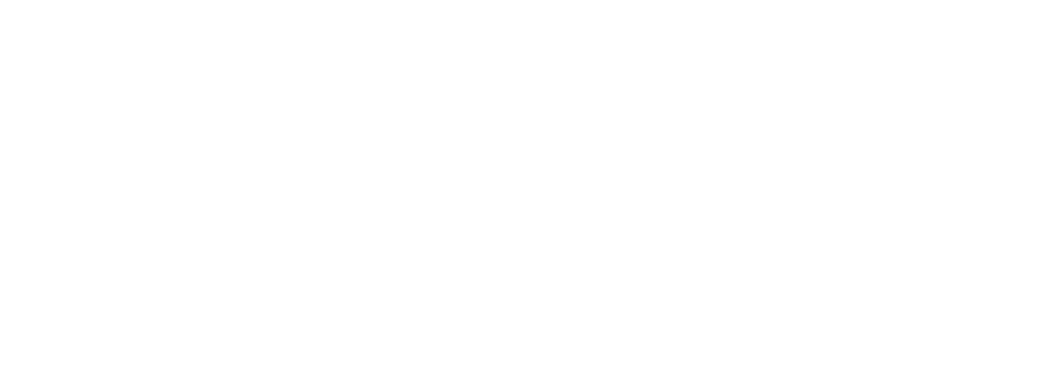
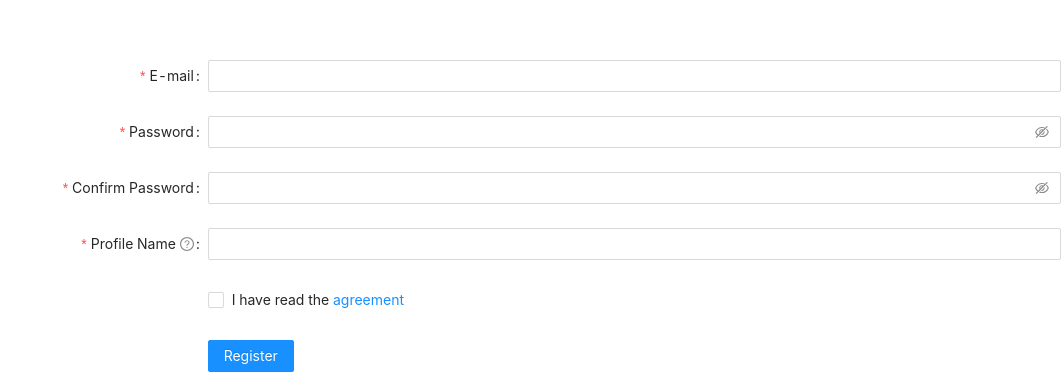
Before and after one commit to halaszd/email-system, a React (Create React App) app in the folder frontend/: page /register in a window 1280 px wide. Shown: the part 798-1170 px from the top of the page, without its empty margins (219-1280 px from the left). Before the commit the page ends 800 px from the top, so only its background shows below. Built offline with nearby package versions, Linux system fonts and the light colour scheme.

Commit message:
Mails is the component for inbox, sent mails and trash now. Got register and login component from Ant.

```diff
--- a/frontend/src/App.tsx
+++ b/frontend/src/App.tsx
@@ -14,20 +14,20 @@
 
 import { useState } from 'react';
 
-import Inbox from './components/inbox/Inbox';
+import Mails from './components/mails/Mails';
 import NewMail from './components/new_mail/NewMail';
-import SentMails from './components/sent_mails/SentMails';
-import Trash from './components/trash/Trash';
 import SearchBar from './components/searchbar/SearchBar';
+import Register from './components/register/Register';
+import Login from './components/login/Login';
+
 // TODO:
-// 1: fetch the inbox mails when we click on inbox
 // 3: if we click on a mail it should show us the whole mail
 // 4: searchbar functionality
-// 4: searchbar lined with mails
 // 4: style the page a bit
 // 5: post new mail to server, receive answer with updated sent mails
-// 6: register page
-// 6: login page
+// 6: register page and login page
+// 6: register and login buttons are on the top right corner, when we click them we are redirected to the proper page
+// 7: in Mails.tsx make type and render for trash as well
 // x: if isNewMail is false and the form inside is not empty --> save into the drafts
 // x: read, unread
 
@@ -48,6 +48,7 @@
   display: flex;
   flex-direction: column;
   gap: 20px;
+  padding-top: 80px; // danger!
 `;
 
 const ModButton = styled(Button)`
@@ -63,6 +64,18 @@
 
   return (
     <Router>
+      <ul>
+        <li>
+          <Link to="register">
+            Register
+          </Link>
+        </li>
+        <li>
+          <Link to="login">
+            Login
+          </Link>
+        </li>
+      </ul>
         <ContentDiv>
           <SideBar>
             <li>
@@ -88,18 +101,30 @@
             <SearchBar />
             <Switch>
               <Route exact path="/">
-                <Inbox />
+                <Mails boxType="inbox" />
               </Route>
               <Route path="/sent">
-                <SentMails />
+                <Mails boxType="sent" />
               </Route>
               <Route path="/trash">
-                <Trash />
+                <Mails boxType= "trash" />
               </Route>
             </Switch>
           </div>
           { isNewMail && <NewMail isNewMail={isNewMail} setIsNewMail={setIsNewMail}/>}
         </ContentDiv>
+
+        {/* Login and Registration */}
+        <Switch>
+          <Route exact path="/register">
+            <Register />
+          </Route>
+        </Switch>
+        <Switch>
+          <Route exact path="/login">
+            <Login />
+          </Route>
+        </Switch>
     </Router>
   );
 }
--- /dev/null
+++ b/frontend/src/components/login/Login.tsx
@@ -0,0 +1,52 @@
+import { Form, Input, Button, Checkbox } from 'antd';
+import { UserOutlined, LockOutlined } from '@ant-design/icons';
+
+const NormalLoginForm = () => {
+  const onFinish = (values: any) => {
+    console.log('Received values of form: ', values);
+  };
+
+  return (
+    <Form
+      name="normal_login"
+      className="login-form"
+      initialValues={{ remember: true }}
+      onFinish={onFinish}
+    >
+      <Form.Item
+        name="username"
+        rules={[{ required: true, message: 'Please input your Username!' }]}
+      >
+        <Input prefix={<UserOutlined className="site-form-item-icon" />} placeholder="Username" />
+      </Form.Item>
+      <Form.Item
+        name="password"
+        rules={[{ required: true, message: 'Please input your Password!' }]}
+      >
+        <Input
+          prefix={<LockOutlined className="site-form-item-icon" />}
+          type="password"
+          placeholder="Password"
+        />
+      </Form.Item>
+      <Form.Item>
+        <Form.Item name="remember" valuePropName="checked" noStyle>
+          <Checkbox>Remember me</Checkbox>
+        </Form.Item>
+
+        <a className="login-form-forgot" href="">
+          Forgot password
+        </a>
+      </Form.Item>
+
+      <Form.Item>
+        <Button type="primary" htmlType="submit" className="login-form-button">
+          Log in
+        </Button>
+        Or <a href="">register now!</a>
+      </Form.Item>
+    </Form>
+  );
+};
+
+export default NormalLoginForm;
--- a/frontend/src/components/mail/Mail.tsx
+++ b/frontend/src/components/mail/Mail.tsx
@@ -2,11 +2,12 @@
 import styled from '@emotion/styled'
 import { Checkbox } from 'antd';
 
-const MailContainer = styled.div`
+const MailContainer = styled.form`
   display: flex;
   gap: 10px;
   background-color: #f4f7f7;
   border-top: 1px solid #eceff1;
+  padding: 10px 10px 5px 20px;
 
   .message-infos {
     display: flex;
@@ -25,7 +26,7 @@
 `;
 
 // -------------------- Declaring types and interfaces --------------------
-type Props = {
+type InboxProps = {
 	from: string;
 	subject: string;
 	message: string;
@@ -34,17 +35,32 @@
 	setIsOpenedMail: Function;
 }
 
+type SentMailsProps = {
+	to: string;
+	subject: string;
+	message: string;
+	id: number;
+	isOpenedMail: boolean;
+	setIsOpenedMail: Function;
+}
+
+type Props = InboxProps | SentMailsProps
+
 // -------------------- The component itself --------------------
-const Mail = ({from, subject, message, id, isOpenedMail, setIsOpenedMail}: Props) => {
+// const Mail = ({subject, message, id, isOpenedMail, setIsOpenedMail}: Props) => {
+const Mail: React.FC<Props> = props => {
 	return (
 		<MailContainer>
       <div>
 		    <Checkbox></Checkbox>
       </div>
       <div className= "message-infos">
-        <span className="from-subject">From: {from}</span>
-        <span className="from-subject">Subject: {subject}</span>
-        <span className="message">Message: {message}</span>
+        {'from' in props
+          ? <span className="from-subject">From: {props.from}</span>
+          : <span className="from-subject">To: {props.to}</span>
+        }
+        <span className="from-subject">Subject: {props.subject}</span>
+        <span className="message">Message: {props.message}</span>
       </div>
 		</MailContainer>
 	)
--- a/frontend/src/components/inbox/Inbox.tsx
+++ b/frontend/src/components/mails/Mails.tsx
@@ -1,4 +1,4 @@
-import React from 'react'
+import React, { FC } from 'react'
 import styled from '@emotion/styled'
 
 import { useState, useEffect } from 'react';
@@ -7,7 +7,7 @@
 import OpenedMail from '../opened_mail/OpenedMail';
 
 // -------------------- Style --------------------
-const Mails = styled.div`
+const MailsContainer = styled.div`
   width: calc(100vw - 220px);
   display: flex;
   flex-direction: column;
@@ -19,6 +19,10 @@
 `;
 
 // -------------------- Declaring types and interfaces --------------------
+type Props = {
+  boxType: "inbox" | "sent" | "trash";
+}
+
 interface FetchedMail {
   from: string;
   to: string;
@@ -28,7 +32,7 @@
 }
 
 // -------------------- The component itself --------------------
-const Inbox = () => {
+const Mails: React.FC<Props> = props => {
   const [mails, setMails] = useState<FetchedMail[]>();
   const [isOpenedMail, setIsOpenedMail] = useState(false);
 
@@ -42,17 +46,18 @@
     setMails(respJSON["mails"]);
   }
 
-
 	return (
-		<Mails>
+		<MailsContainer>
 			<h1>Inbox</h1>
       {mails && mails.map((mail, index) => {
         return (
-        <Mail from={mail.from} subject={mail.subject} message={mail.message} id={mail.id} isOpenedMail={isOpenedMail} setIsOpenedMail={setIsOpenedMail}/>
+          props.boxType === 'inbox'
+            ? <Mail from={mail.from} subject={mail.subject} message={mail.message} id={mail.id} isOpenedMail={isOpenedMail} setIsOpenedMail={setIsOpenedMail}/>
+            :<Mail to={mail.to} subject={mail.subject} message={mail.message} id={mail.id} isOpenedMail={isOpenedMail} setIsOpenedMail={setIsOpenedMail}/>
         )
       })}
-		</Mails>
+		</MailsContainer>
 	)
 }
 
-export default Inbox
+export default Mails
--- /dev/null
+++ b/frontend/src/components/register/Register.tsx
@@ -0,0 +1,133 @@
+import {
+  Form,
+  Input,
+  Checkbox,
+  Button,
+} from 'antd';
+
+const formItemLayout = {
+  labelCol: {
+    xs: { span: 24 },
+    sm: { span: 8 },
+  },
+  wrapperCol: {
+    xs: { span: 24 },
+    sm: { span: 16 },
+  },
+};
+const tailFormItemLayout = {
+  wrapperCol: {
+    xs: {
+      span: 24,
+      offset: 0,
+    },
+    sm: {
+      span: 16,
+      offset: 8,
+    },
+  },
+};
+
+const RegistrationForm = () => {
+  const [form] = Form.useForm();
+
+  const onFinish = (values: any) => {
+    console.log('Received values of form: ', values);
+  };
+
+  return (
+    <Form
+      {...formItemLayout}
+      form={form}
+      name="register"
+      onFinish={onFinish}
+      scrollToFirstError
+    >
+      <Form.Item
+        name="email"
+        label="E-mail"
+        rules={[
+          {
+            type: 'email',
+            message: 'The input is not valid E-mail!',
+          },
+          {
+            required: true,
+            message: 'Please input your E-mail!',
+          },
+        ]}
+      >
+        <Input />
+      </Form.Item>
+
+      <Form.Item
+        name="password"
+        label="Password"
+        rules={[
+          {
+            required: true,
+            message: 'Please input your password!',
+          },
+        ]}
+        hasFeedback
+      >
+        <Input.Password />
+      </Form.Item>
+
+      <Form.Item
+        name="confirm"
+        label="Confirm Password"
+        dependencies={['password']}
+        hasFeedback
+        rules={[
+          {
+            required: true,
+            message: 'Please confirm your password!',
+          },
+          ({ getFieldValue }) => ({
+            validator(_, value) {
+              if (!value || getFieldValue('password') === value) {
+                return Promise.resolve();
+              }
+              return Promise.reject(new Error('The two passwords that you entered do not match!'));
+            },
+          }),
+        ]}
+      >
+        <Input.Password />
+      </Form.Item>
+
+      <Form.Item
+        name="profile-name"
+        label="Profile Name"
+        tooltip="What do you want others to call you?"
+        rules={[{ required: true, message: 'Please input your nickname!', whitespace: true }]}
+      >
+        <Input />
+      </Form.Item>
+
+      <Form.Item
+        name="agreement"
+        valuePropName="checked"
+        rules={[
+          {
+            validator: (_, value) =>
+              value ? Promise.resolve() : Promise.reject(new Error('Should accept agreement')),
+          },
+        ]}
+        {...tailFormItemLayout}
+      >
+        <Checkbox>
+          I have read the <a href="">agreement</a>
+        </Checkbox>
+      </Form.Item>
+      <Form.Item {...tailFormItemLayout}>
+        <Button type="primary" htmlType="submit">
+          Register
+        </Button>
+      </Form.Item>
+    </Form>
+  );
+};
+
+export default RegistrationForm;
--- a/frontend/src/components/sent_mails/SentMails.tsx
+++ /dev/null
@@ -1,18 +0,0 @@
-import React from 'react'
-import styled from '@emotion/styled'
-
-const Mails = styled.div`
-  background-color: #6e94b5;
-  width: 100%;
-  text-align: center;
-`;
-
-const SentMails = () => {
-	return (
-		<Mails>
-		  <h1>Sent Mails</h1>
-		</Mails>
-	)
-}
-
-export default SentMails
--- a/frontend/src/components/trash/Trash.tsx
+++ /dev/null
@@ -1,18 +0,0 @@
-import React from 'react'
-import styled from '@emotion/styled'
-
-const Mails = styled.div`
-  background-color: #6e94b5;
-  width: 100%;
-  text-align: center;
-`;
-
-const Trash = () => {
-	return (
-		<Mails>
-		  <h1>Trash</h1>
-		</Mails>
-	)
-}
-
-export default Trash
```
